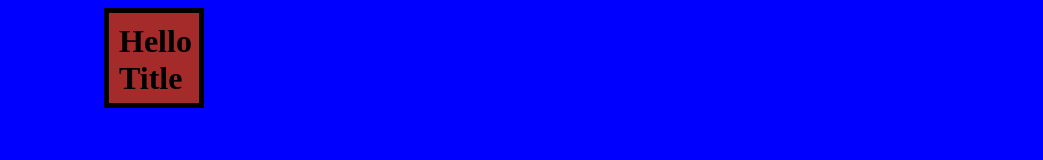
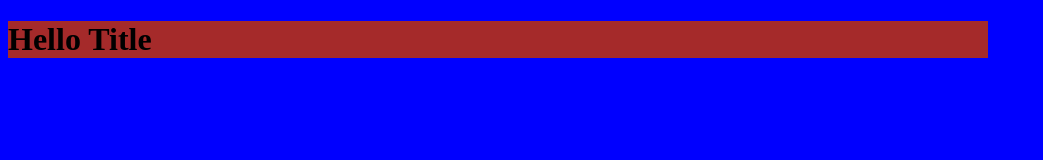
Before and after one commit to scan280/Margin-css-tricks-auto-and-centering, a plain HTML site: page index.html in a window 1280 px wide. Shown: the whole page, without its empty margins (0-1043 px from the left). Drawn offline with Linux system fonts and the light colour scheme.

Commit message:
Add the auto setting for margin
No comment

```diff
--- a/style.css
+++ b/style.css
@@ -11,17 +11,6 @@ html {
 
 .title-1 {
     background-color: brown;
-    width: 100px;
-    height: 100px;
-    padding: 10px;
-    border: 5px solid black;
-    /*margin: 0 3em 0 3em;
-/*Margin: top, right, bottom, left*/
-
-    margin: 0 3em;
-/* If only two values are given , css will assign
-them automatically
-i.e Margin: 0 3em then it assigns 0 3em
-*/
-
+    width: 980px;
+    margin: o auto;
 }
```
